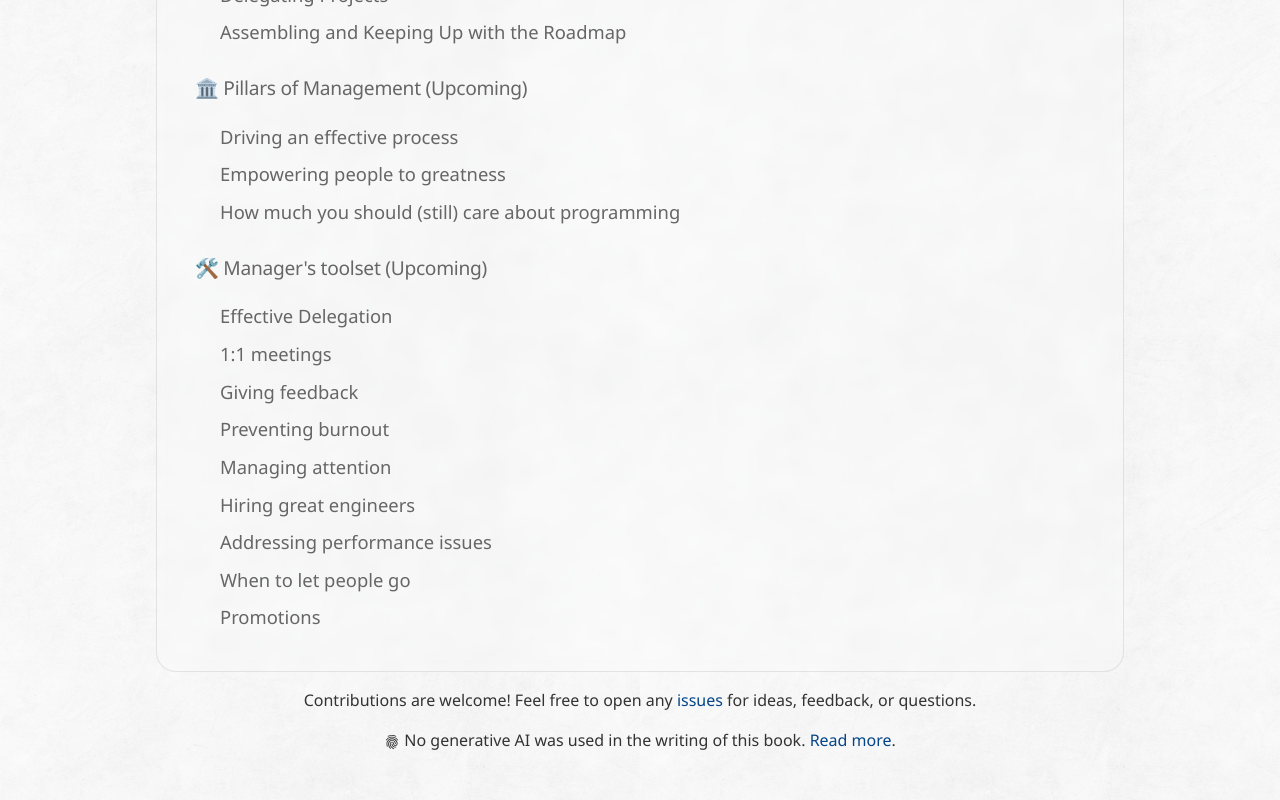
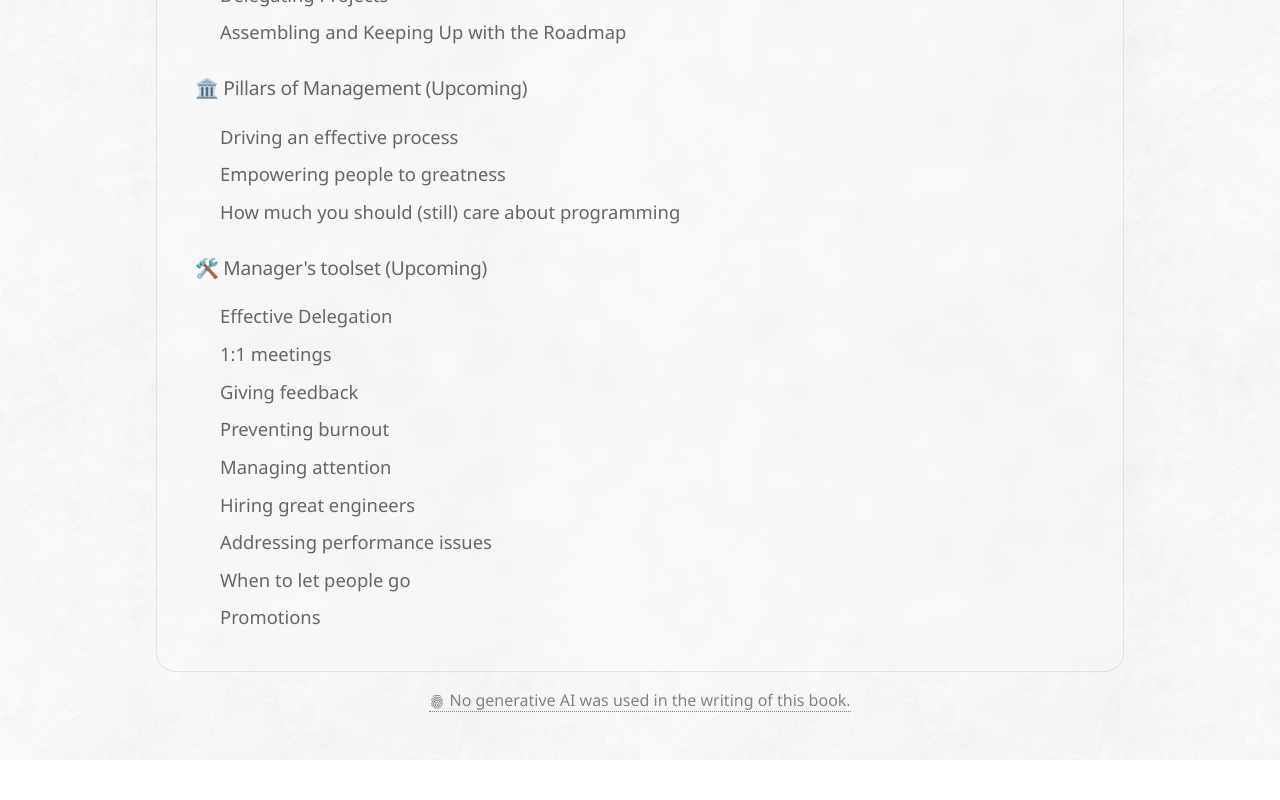
Before and after one commit to JampaUchoa/the-art-of-engineering-management, a Next.js app: page / in a window 1280 px wide. Shown: the part 1505-2305 px from the top of the page. After the commit the page ends 2265 px from the top, so only its background shows below. Built offline with nearby package versions, Linux system fonts and the light colour scheme.

Commit message:
improve footer

```diff
--- a/src/app/_components/footer/Footer.tsx
+++ b/src/app/_components/footer/Footer.tsx
@@ -4,9 +4,9 @@ export default function Footer() {
     return (
         <div className="book-content chapter-footer">
             <p>
-                Contributions are welcome! Feel free to open any
+                {/* Contributions are welcome! Feel free to open any
                 <a href="https://github.com/JampaUchoa/the-art-of-engineering-management/issues"> issues </a>
-                for ideas, feedback, or questions.
+                for ideas, feedback, or questions. */}
             </p>
 
             <AIFree />
--- a/src/app/_components/footer/ai-free.tsx
+++ b/src/app/_components/footer/ai-free.tsx
@@ -3,8 +3,8 @@ import { IoMdFingerPrint } from "react-icons/io";
 
 export default function AIFree() {
     return (
-        <div>
-            <IoMdFingerPrint/>  No generative AI was used in the writing of this book. <Link href="/about/why-no-ai">Read more</Link>.
-        </div>
+        <Link href="/about/why-no-ai" className="ai-free-link">
+            <IoMdFingerPrint/>  No generative AI was used in the writing of this book.
+        </Link>
     );
 }
--- a/src/app/_components/footer/footer.scss
+++ b/src/app/_components/footer/footer.scss
@@ -2,7 +2,20 @@
     margin-bottom: 3em;
     font-size: 1em;
     text-align: center;
+    color: var(--secondary-text);
     svg{
             vertical-align: middle;
     }
+
+    .ai-free-link {
+        color: inherit;
+        text-decoration: none;
+        border-bottom: 1px dotted currentColor;
+        opacity: 0.8;
+        transition: opacity 0.2s ease;
+
+        &:hover {
+            opacity: 1;
+        }
+    }
 }
```
